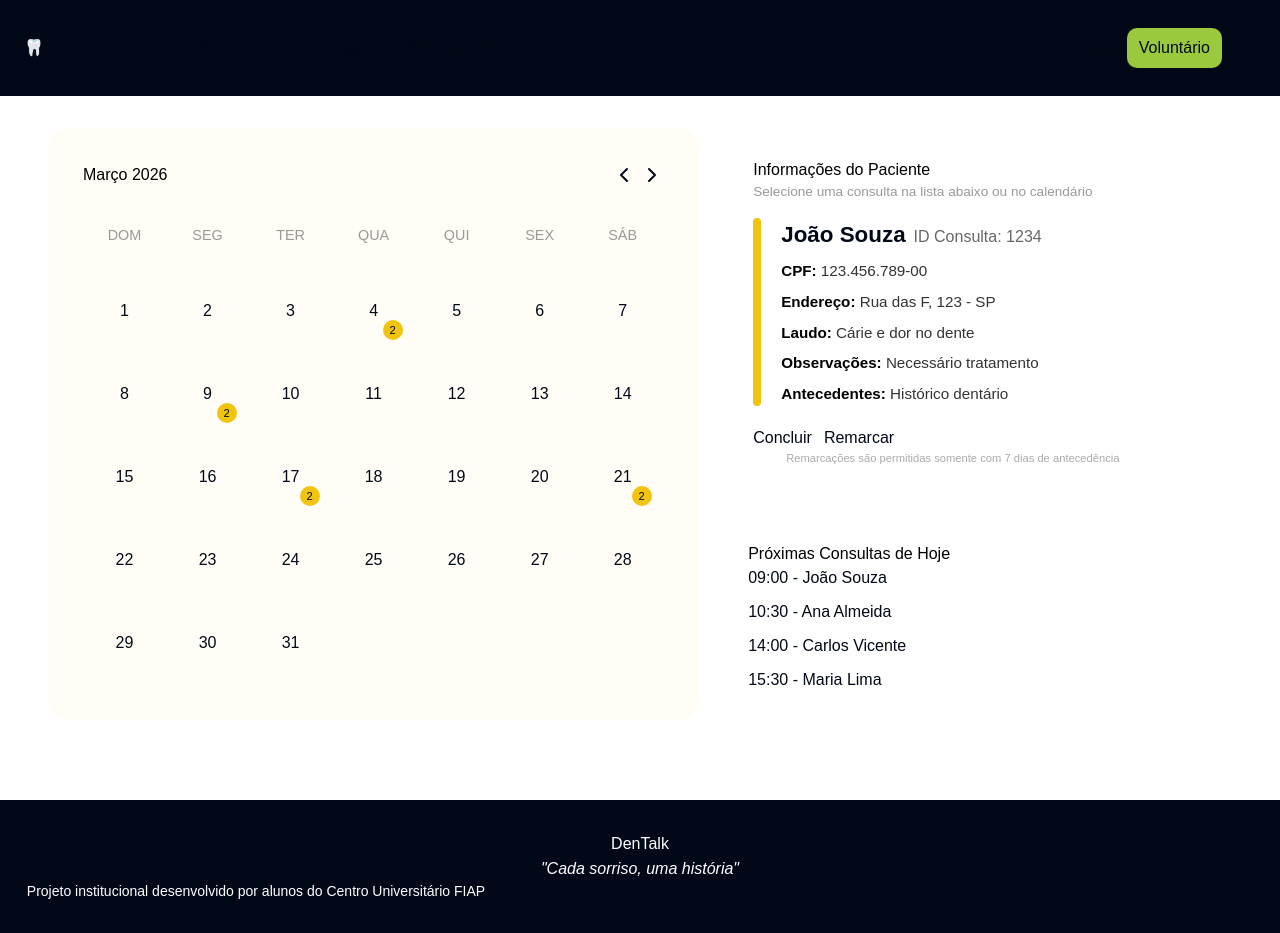
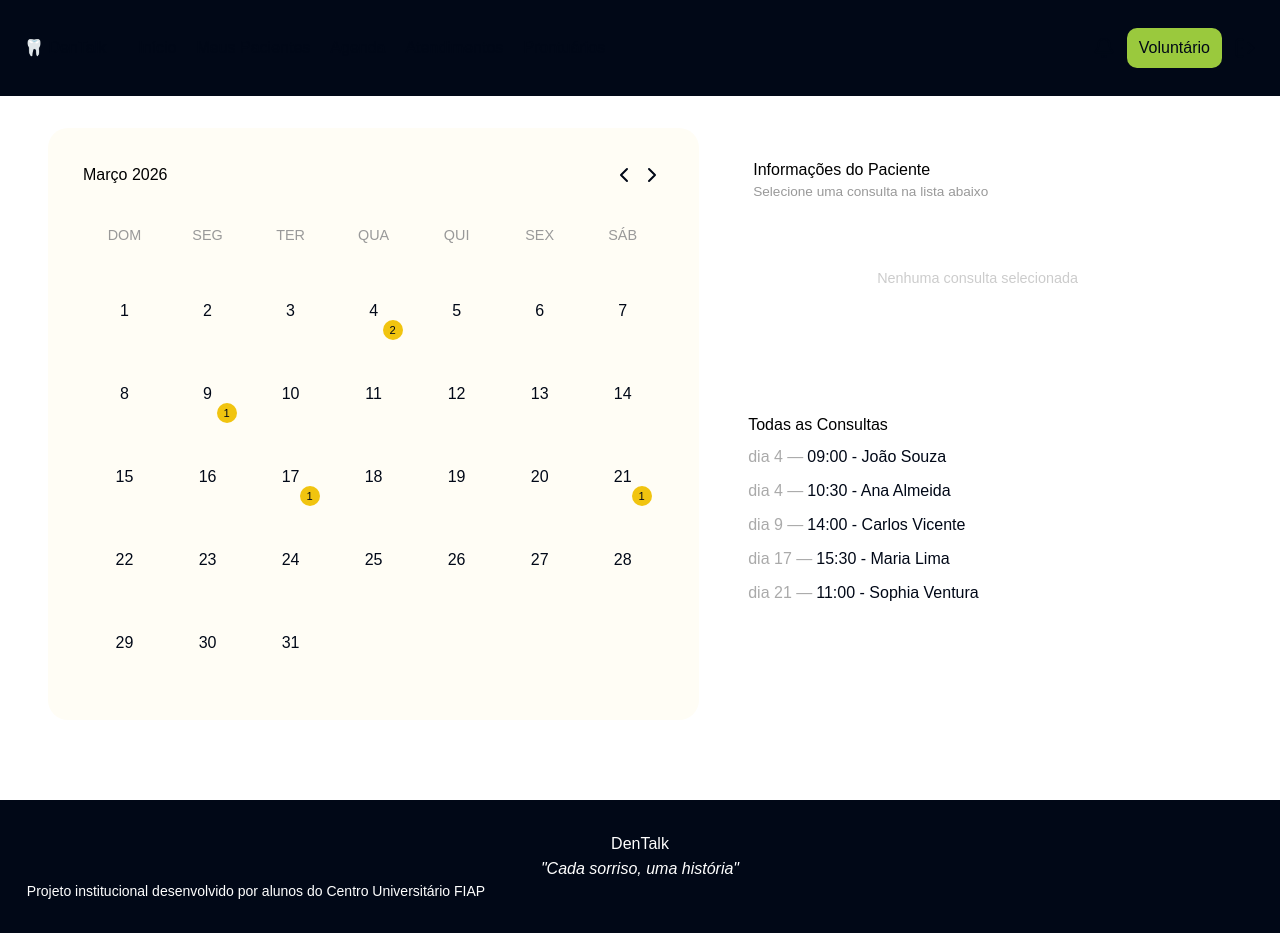
Before and after one commit to Moonnax/Dentalk, a React (Vite) app: page /agenda in a window 1280 px wide. Built offline with nearby package versions, Linux system fonts and the light colour scheme.

Commit message:
mudando funcionalidade da página de agenda do volunt

```diff
--- a/src/pages/Voluntario/Vagenda.tsx
+++ b/src/pages/Voluntario/Vagenda.tsx
@@ -4,32 +4,40 @@ import HeaderVoluntario from "../../components/HeaderVoluntario";
 import Footer from "../../components/Footer";
 
 const DIAS_MARCO = [
-  "1","2","3","4*","5","6","7",
-  "8","9*","10","11","12","13","14",
-  "15","16","17*","18","19","20","21*",
+  "1","2","3","4","5","6","7",
+  "8","9","10","11","12","13","14",
+  "15","16","17","18","19","20","21",
   "22","23","24","25","26","27","28",
   "29","30","31","x","x","x","x",
 ];
 
-const CONSULTAS = [
-  { hora: "09:00", nome: "João Souza" },
-  { hora: "10:30", nome: "Ana Almeida" },
-  { hora: "14:00", nome: "Carlos Vicente" },
-  { hora: "15:30", nome: "Maria Lima" },
+type Consulta = {
+  hora: string;
+  nome: string;
+  dia: string;
+  id: string;
+  cpf: string;
+  endereco: string;
+  laudo: string;
+  observacoes: string;
+  antecedentes: string;
+};
+
+const CONSULTAS_INICIAIS: Consulta[] = [
+  { hora: "09:00", nome: "João Souza",     dia: "4",  id: "1234", cpf: "123.456.789-00", endereco: "Rua das Flores, 123 - SP",    laudo: "Cárie e dor no dente",            observacoes: "Necessário tratamento urgente", antecedentes: "Histórico de cáries"         },
+  { hora: "10:30", nome: "Ana Almeida",    dia: "4",  id: "1235", cpf: "987.654.321-00", endereco: "Av. Paulista, 450 - SP",      laudo: "Limpeza e avaliação de canal",    observacoes: "Paciente ansiosa",             antecedentes: "Sem antecedentes relevantes" },
+  { hora: "14:00", nome: "Carlos Vicente", dia: "9",  id: "1236", cpf: "111.222.333-44", endereco: "Rua Augusta, 88 - SP",        laudo: "Extração de dente do siso",       observacoes: "Pós-op necessário",            antecedentes: "Alergia a dipirona"          },
+  { hora: "15:30", nome: "Maria Lima",     dia: "17", id: "1237", cpf: "555.666.777-88", endereco: "Al. Santos, 200 - SP",        laudo: "Aparelho ortodôntico",            observacoes: "Retorno em 30 dias",           antecedentes: "Sem antecedentes"            },
+  { hora: "11:00", nome: "Sophia Ventura", dia: "21", id: "1238", cpf: "999.888.777-66", endereco: "Rua Vergueiro, 900 - SP",     laudo: "Tratamento de cáries múltiplas", observacoes: "Criança, precisa de sedação", antecedentes: "Histórico de sensibilidade"  },
 ];
 
-const PACIENTE = {
-  nome: "João Souza",
-  id: "1234",
-  cpf: "123.456.789-00",
-  endereco: "Rua das F, 123 - SP",
-  laudo: "Cárie e dor no dente",
-  observacoes: "Necessário tratamento",
-  antecedentes: "Histórico dentário",
-};
+export default function VAgenda() {
+  const [selecionado, setSelecionado]                 = useState<string | null>(null);
+  const [consultaSelecionada, setConsultaSelecionada] = useState<Consulta | null>(null);
 
-export default function VAgenda() {
-  const [selecionado, setSelecionado] = useState<string | null>(null);
+  const consultasDoDia = selecionado
+    ? CONSULTAS_INICIAIS.filter((c) => c.dia === selecionado)
+    : CONSULTAS_INICIAIS;
 
   return (
     <div className="font-[Arial] text-[#010817] flex flex-col min-h-screen">
@@ -38,16 +46,15 @@ export default function VAgenda() {
       <main className="flex-1 px-4 py-4 md:px-6 [@media(min-width:992px)]:px-12 [@media(min-width:992px)]:py-8">
         <div className="flex flex-col gap-5 [@media(min-width:992px)]:flex-row [@media(min-width:992px)]:gap-6 [@media(min-width:992px)]:items-start">
 
-          {/* ── CALENDÁRIO ── */}
+          {/* CALENDÁRIO */}
           <section className="w-full [@media(min-width:992px)]:w-[55%] [@media(min-width:992px)]:flex-shrink-0">
             <div className="bg-[#fffdf5] rounded-[20px] p-5 [@media(min-width:992px)]:p-[35px] flex flex-col">
 
-              {/* Header mês */}
               <div className="flex justify-between items-center mb-6 [@media(min-width:992px)]:mb-[30px]">
                 <h2 className="text-[1.4rem] [@media(min-width:992px)]:text-[1.8rem] font-bold text-black">
                   Março 2026
                 </h2>
-                <div className="flex gap-1">
+                <div className="flex items-center gap-1">
                   <button className="p-1 bg-transparent border-none cursor-pointer text-[#333] hover:text-black transition-colors">
                     <ChevronLeft />
                   </button>
@@ -57,36 +64,30 @@ export default function VAgenda() {
                 </div>
               </div>
 
-              {/* Dias da semana */}
               <div className="grid grid-cols-7 mb-3 [@media(min-width:992px)]:mb-[15px]">
                 {["DOM","SEG","TER","QUA","QUI","SEX","SÁB"].map((d) => (
-                  <span
-                    key={d}
-                    className="text-center text-[#999] text-[0.75rem] [@media(min-width:992px)]:text-[0.9rem] font-medium py-2"
-                  >
+                  <span key={d} className="text-center text-[#999] text-[0.75rem] [@media(min-width:992px)]:text-[0.9rem] font-medium py-2">
                     {d}
                   </span>
                 ))}
               </div>
 
-              {/* Grade dias */}
               <div className="grid grid-cols-7">
                 {DIAS_MARCO.map((dia, i) => {
-                  const isFora = dia === "x";
-                  const isMarcado = dia.includes("*");
-                  const numero = dia.replace("*", "");
+                  const isFora  = dia === "x";
+                  const numero  = dia.replace("*", "");
                   const isAtivo = selecionado === numero && !isFora;
+                  const count   = CONSULTAS_INICIAIS.filter((c) => c.dia === numero).length;
 
                   return (
                     <button
                       key={i}
-                      onClick={() => !isFora && setSelecionado(numero)}
+                      onClick={() => { if (!isFora) setSelecionado(isAtivo ? null : numero); }}
                       disabled={isFora}
                       className={`
                         relative flex items-center justify-center
                         aspect-square text-sm [@media(min-width:992px)]:text-[1.1rem]
-                        border-t border-black/5
-                        outline-none transition-all
+                        border-t border-black/5 outline-none transition-all
                         ${isFora
                           ? "text-[#ccc] cursor-default bg-transparent border-none"
                           : isAtivo
@@ -96,9 +97,9 @@ export default function VAgenda() {
                       `}
                     >
                       {!isFora && numero}
-                      {isMarcado && !isFora && (
+                      {count > 0 && !isFora && (
                         <span className="absolute bottom-[15%] right-[15%] w-[16px] h-[16px] [@media(min-width:992px)]:w-[20px] [@media(min-width:992px)]:h-[20px] bg-[#f1c40f] rounded-full text-[0.6rem] [@media(min-width:992px)]:text-[0.7rem] flex items-center justify-center font-medium">
-                          2
+                          {count}
                         </span>
                       )}
                     </button>
@@ -109,75 +110,87 @@ export default function VAgenda() {
             </div>
           </section>
 
-          {/* ASIDE DETALHES */}
+          {/* ASIDE */}
           <aside className="w-full [@media(min-width:992px)]:w-[43%] flex flex-col gap-5">
 
-            {/* Card info paciente */}
+            {/* Card paciente */}
             <div className="bg-white border border-[#eee] rounded-[15px] p-5 [@media(min-width:992px)]:p-[30px] flex flex-col">
               <h3 className="text-[1.2rem] [@media(min-width:992px)]:text-[1.5rem] font-bold text-black mb-1">
                 Informações do Paciente
               </h3>
               <p className="text-[0.85rem] text-[#999] border-b border-[#eee] pb-4 mb-5">
-                Selecione uma consulta na lista abaixo ou no calendário
+                {consultaSelecionada
+                  ? `Consulta selecionada — ${consultaSelecionada.hora}, ${consultaSelecionada.dia} de março`
+                  : "Selecione uma consulta na lista abaixo"}
               </p>
 
-              <div className="flex gap-5 mb-auto">
+              {consultaSelecionada ? (
+                <div className="flex gap-5">
                   <div className="w-2 shrink-0 bg-[#f1c40f] rounded-[10px]" />
                   <div className="flex flex-col gap-2">
                     <p className="text-[1.1rem] [@media(min-width:992px)]:text-[1.4rem] font-bold mb-1">
-                    {PACIENTE.nome}
+                      {consultaSelecionada.nome}
                       <span className="text-[0.85rem] [@media(min-width:992px)]:text-[1rem] text-[#666] font-normal ml-2">
-                      ID Consulta: {PACIENTE.id}
+                        ID: {consultaSelecionada.id}
                       </span>
                     </p>
                     {[
-                    ["CPF", PACIENTE.cpf],
-                    ["Endereço", PACIENTE.endereco],
-                    ["Laudo", PACIENTE.laudo],
-                    ["Observações", PACIENTE.observacoes],
-                    ["Antecedentes", PACIENTE.antecedentes],
+                      ["CPF",          consultaSelecionada.cpf],
+                      ["Endereço",     consultaSelecionada.endereco],
+                      ["Laudo",        consultaSelecionada.laudo],
+                      ["Observações",  consultaSelecionada.observacoes],
+                      ["Antecedentes", consultaSelecionada.antecedentes],
                     ].map(([label, valor]) => (
                       <p key={label} className="text-[0.85rem] [@media(min-width:992px)]:text-[0.95rem] text-[#333]">
-                      <span className="font-bold text-black">{label}: </span>
-                      {valor}
+                        <span className="font-bold text-black">{label}: </span>{valor}
                       </p>
                     ))}
                   </div>
                 </div>
-
-              <div className="flex gap-3 mt-5">
-                <button className="bg-[#f1c40f] text-black font-bold px-6 py-3 rounded-[10px] cursor-pointer border-none hover:bg-[#e6b800] transition-colors text-sm [@media(min-width:992px)]:text-base">
-                  Concluir
-                </button>
-                <button className="bg-[#f0f0f0] text-black font-semibold px-6 py-3 rounded-[10px] cursor-pointer border-none hover:bg-[#e4e4e4] transition-colors text-sm [@media(min-width:992px)]:text-base">
-                  Remarcar
-                </button>
+              ) : (
+                <div className="flex items-center justify-center h-[120px] text-[#ccc] text-[0.9rem]">
+                  Nenhuma consulta selecionada
+                </div>
+              )}
             </div>
 
-              <p className="text-[0.7rem] text-[#aaa] mt-3 pl-[33px]">
-                Remarcações são permitidas somente com 7 dias de antecedência
-              </p>
-            </div>
-
-            {/* Card lista horários */}
+            {/* Lista consultas */}
             <div className="bg-white border border-[#eee] rounded-[15px] p-5 [@media(min-width:992px)]:p-[25px]">
-              <h3 className="text-[1rem] [@media(min-width:992px)]:text-[1.1rem] font-bold text-black mb-4">
-                Próximas Consultas de Hoje
+              <h3 className="text-[1rem] [@media(min-width:992px)]:text-[1.1rem] font-bold text-black mb-1">
+                {selecionado ? `Consultas — ${selecionado} de março` : "Todas as Consultas"}
               </h3>
-              <div className="flex flex-col gap-[10px]">
-                {CONSULTAS.map((c) => (
+              {selecionado && (
                 <button
-                    key={c.hora}
-                    className="
+                  onClick={() => { setSelecionado(null); setConsultaSelecionada(null); }}
+                  className="text-[0.75rem] text-[#999] underline mb-3 bg-transparent border-none cursor-pointer hover:text-black"
+                >
+                  ver todas
+                </button>
+              )}
+              <div className="flex flex-col gap-[10px] mt-2">
+                {consultasDoDia.length > 0 ? (
+                  [...consultasDoDia]
+                    .sort((a, b) => Number(a.dia) - Number(b.dia) || a.hora.localeCompare(b.hora))
+                    .map((c, i) => (
+                      <button
+                        key={i}
+                        onClick={() => setConsultaSelecionada(c)}
+                        className={`
                           w-full text-left px-4 py-3 rounded-[10px] text-[0.85rem] [@media(min-width:992px)]:text-[0.9rem]
-                      bg-[#f9f9f9] border-none cursor-pointer
-                      hover:bg-[#fff8e1] hover:border-l-4 hover:border-l-[#f1c40f] hover:font-semibold
-                      transition-all
-                    "
+                          border-none cursor-pointer transition-all
+                          ${consultaSelecionada?.id === c.id
+                            ? "bg-[#fff8e1] border-l-4 border-l-[#f1c40f] font-semibold"
+                            : "bg-[#f9f9f9] hover:bg-[#fff8e1] hover:border-l-4 hover:border-l-[#f1c40f] hover:font-semibold"
+                          }
+                        `}
                       >
+                        {!selecionado && <span className="text-[#aaa] mr-1">dia {c.dia} —</span>}
                         {c.hora} - {c.nome}
                       </button>
-                ))}
+                    ))
+                ) : (
+                  <p className="text-[#aaa] text-[0.85rem]">Nenhuma consulta neste dia.</p>
+                )}
               </div>
             </div>
 
```
Also changed, not shown: 1 other file (tests, documents, lock files or other folders). Lines whose indentation alone changed are shown as unchanged.
